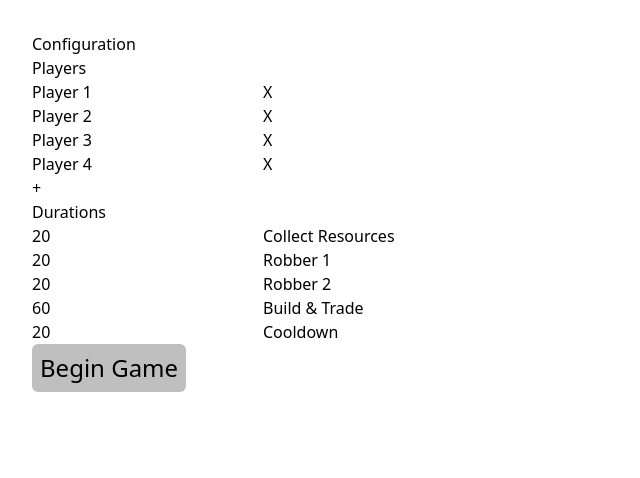
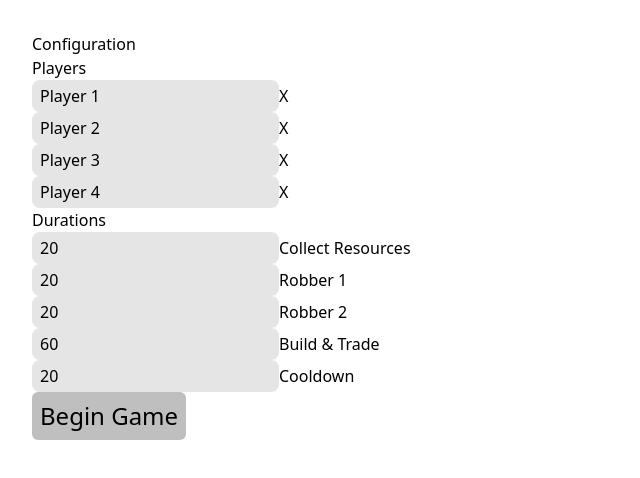
Before and after one commit to JosiahFu/total-chaos-catan, a React (Vite) app: page / in a window 1280 px wide. Shown: the top 478 px of the page, without its empty margins (0-640 px from the left). Built offline with nearby package versions, Linux system fonts and the light colour scheme; the HTML template or start-up script is replaced by a standard one.

Commit message:
Abstract & style input components

```diff
--- a/src/components/ArbiterDisplay.tsx
+++ b/src/components/ArbiterDisplay.tsx
@@ -64,13 +64,11 @@ function ArbiterDisplay({
                     <Dice key={i} roll={e} />
                 ))}
             </div>
-            <p className='min-h-[3rem] text-center md:text-xl xl:text-2xl'>
-                {description}
-            </p>
+            <p className='text-center md:text-xl xl:text-2xl'>{description}</p>
             <p className='text-center md:text-xl xl:text-2xl'>
                 {robberPlayer !== undefined &&
                 (phase === 'resource' || phase === 'robber1') ? (
-                    <>{robberPlayer} gets robber control</>
+                    <>{robberPlayer} will get robber control</>
                 ) : (
                     '\u00a0'
                 )}
--- a/src/components/Dice.tsx
+++ b/src/components/Dice.tsx
@@ -3,8 +3,11 @@ import { dotLayout } from '../lib/dieFace';
 function Die({ value }: { value: number }) {
     return (
         <div className='relative inline-grid h-12 w-12 grid-cols-3 grid-rows-3 gap-[10%] rounded border border-gray-400 bg-white p-[5%] lg:h-20 lg:w-20'>
-            {dotLayout[value - 1].map(e => (
-                <div className={`${e} rounded-full bg-black`} />
+            {dotLayout[value - 1].map((e, i) => (
+                <div
+                    key={`${value}_${i}`}
+                    className={`${e} rounded-full bg-black`}
+                />
             ))}
         </div>
     );
--- a/src/components/Settings.tsx
+++ b/src/components/Settings.tsx
@@ -1,5 +1,7 @@
 import { PHASES, PHASE_NAMES, Phase } from '../lib/data';
 import Button from '../lib/components/Button';
+import Input from '../lib/components/Input';
+import NumberInput from '../lib/components/NumberInput';
 
 function Settings({
     players,
@@ -29,39 +31,40 @@ function Settings({
                 <h3>Players</h3>
                 {players.map((e, i) => (
                     <div key={i}>
-                        <input
+                        <Input
                             value={e}
-                            onChange={event => setPlayer(i, event.target.value)}
+                            onChange={value => setPlayer(i, value)}
                         />
+                        {players.length > 2 && (
                             <button
-                            disabled={players.length <= 2}
                                 onClick={() =>
                                     players.length > 2 &&
-                                setPlayers(players.filter((_, i2) => i !== i2))
+                                    setPlayers(
+                                        players.filter((_, i2) => i !== i2)
+                                    )
                                 }>
                                 X
                             </button>
+                        )}
                     </div>
                 ))}
+                {players.length < 4 && (
                     <button
-                    disabled={players.length >= 4}
                         onClick={() =>
                             players.length < 4 && setPlayers([...players, ''])
                         }>
                         +
                     </button>
+                )}
             </section>
             <section>
                 <h3>Durations</h3>
                 {PHASES.map((e, i) => (
                     <div key={i}>
                         <label>
-                            <input
-                                type='number'
+                            <NumberInput
                                 value={lengths[e]}
-                                onChange={event =>
-                                    setLength(e, parseInt(event.target.value))
-                                }
+                                onChange={value => setLength(e, value)}
                             />
                             {PHASE_NAMES[e]}
                         </label>
--- a/src/lib/components/Button.tsx
+++ b/src/lib/components/Button.tsx
@@ -1,15 +1,15 @@
-import { HTMLAttributes, PropsWithChildren } from 'react';
+import { ButtonHTMLAttributes, PropsWithChildren } from 'react';
 
 function Button({
     children,
     className,
     ...otherProps
-}: PropsWithChildren<HTMLAttributes<HTMLButtonElement>>) {
+}: PropsWithChildren<ButtonHTMLAttributes<HTMLButtonElement>>) {
     return (
         <button
             className={`${
                 className ?? ''
-            } rounded-md bg-black/25 p-2 transition-colors hover:bg-black/20 active:bg-black/30 md:text-xl xl:text-2xl`}
+            } rounded-md bg-black/25 p-2 transition-colors hover:bg-black/20 active:bg-black/30 disabled:bg-black/10 disabled:hover:bg-black/10 md:text-xl xl:text-2xl`}
             {...otherProps}>
             {children}
         </button>
--- /dev/null
+++ b/src/lib/components/Input.tsx
@@ -0,0 +1,23 @@
+import { InputHTMLAttributes } from 'react';
+
+function Input({
+    onChange,
+    className,
+    ...otherProps
+}: Omit<InputHTMLAttributes<HTMLInputElement>, 'onChange'> & {
+    onChange?: (value: string) => void;
+}) {
+    return (
+        <input
+            className={`${
+                className ?? ''
+            } rounded-lg bg-black/10 px-2 py-1 transition focus:bg-black/20 focus:outline-none`}
+            onChange={
+                onChange ? event => onChange(event.target.value) : undefined
+            }
+            {...otherProps}
+        />
+    );
+}
+
+export default Input;
--- /dev/null
+++ b/src/lib/components/NumberInput.tsx
@@ -0,0 +1,33 @@
+import { InputHTMLAttributes } from 'react';
+import Input from './Input';
+
+function NumberInput({
+    value,
+    onChange,
+    ...otherProps
+}: Omit<
+    InputHTMLAttributes<HTMLInputElement>,
+    'onChange' | 'value' | 'type'
+> & {
+    value?: number;
+    onChange?: (value: number) => void;
+}) {
+    const handleChange = onChange
+        ? (value: string) => {
+              const number = parseFloat(value);
+              if (isNaN(number)) return;
+              onChange(number);
+          }
+        : undefined;
+
+    return (
+        <Input
+            type='number'
+            value={value}
+            onChange={handleChange}
+            {...otherProps}
+        />
+    );
+}
+
+export default NumberInput;
```
Also changed, not shown: .prettierrc.js. Lines whose indentation alone changed are shown as unchanged.
